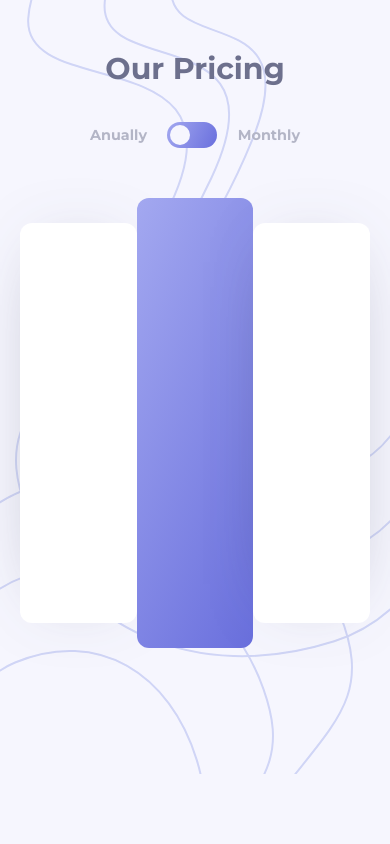
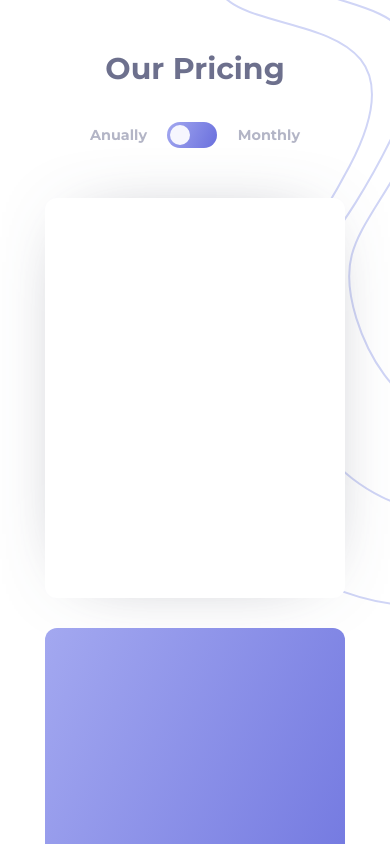
Before and after one commit to kdumagalhaes/pricing-component-reactjs, a React (Create React App) app: page / in a window 390 px wide. Shown: the top 844 px of the page. Built offline with nearby package versions, Linux system fonts and the light colour scheme; the HTML template or start-up script is replaced by a standard one.

Commit message:
finished responsive

```diff
--- a/src/GlobalReset.js
+++ b/src/GlobalReset.js
@@ -29,6 +29,12 @@ const GlobalReset = createGlobalStyle`
         font-size: 15px;
         font-family: 'Montserrat', sans-serif;
         background: url(${TopBG}) top right no-repeat, url(${BottomBG}) left 470px no-repeat, var(--very-light-grayish-blue);
+
+        @media (max-width: 860px) {
+            background: url(${TopBG}) top no-repeat;
+            background-position-x: 200px;
+            background-position-y: -50px;
+        }
         }
 
     button {
--- a/src/components/CardRow/CardRowStyles.js
+++ b/src/components/CardRow/CardRowStyles.js
@@ -8,4 +8,8 @@ max-width: 940px;
 height: auto;
 padding: var(--safe-area-padding);
 margin: 0 auto;
+
+@media (max-width: 860px) {
+    flex-direction: column;
+}
 `
--- a/src/components/Cards/CardStyles.js
+++ b/src/components/Cards/CardStyles.js
@@ -16,4 +16,8 @@ export const CardDiv = styled.div`
       box-shadow: ${({ shadow }) => shadow};
     }
   }
+
+  @media (max-width: 860px) {
+    margin-bottom: 30px;
+}
 `;
```
